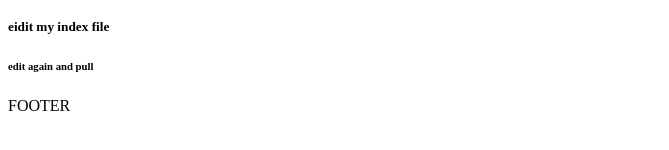
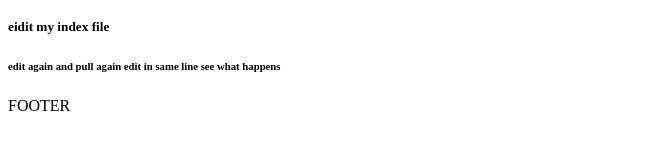
Before and after one commit to lionsgeekpromo5/test-git, a plain HTML site: page index.html in a window 1280 px wide. Shown: the part 202-352 px from the top of the page, without its empty margins (0-669 px from the left). Drawn offline with Linux system fonts and the light colour scheme.

Commit message:
Updateedit in same line

```diff
--- a/index.html
+++ b/index.html
@@ -16,7 +16,7 @@
         <p>let's see if i added this paragrahe then add it and revert back the mistaken h4 is it p will be here </p>
         <h3>mistaked add this</h3>
         <h5>eidit my index file</h5>
-      <h6>edit again and pull </h5>
+      <h6>edit again and pull again edit in same line see what happens </h5>
     </main>
   <footer>FOOTER </footer>
 </body>
```
